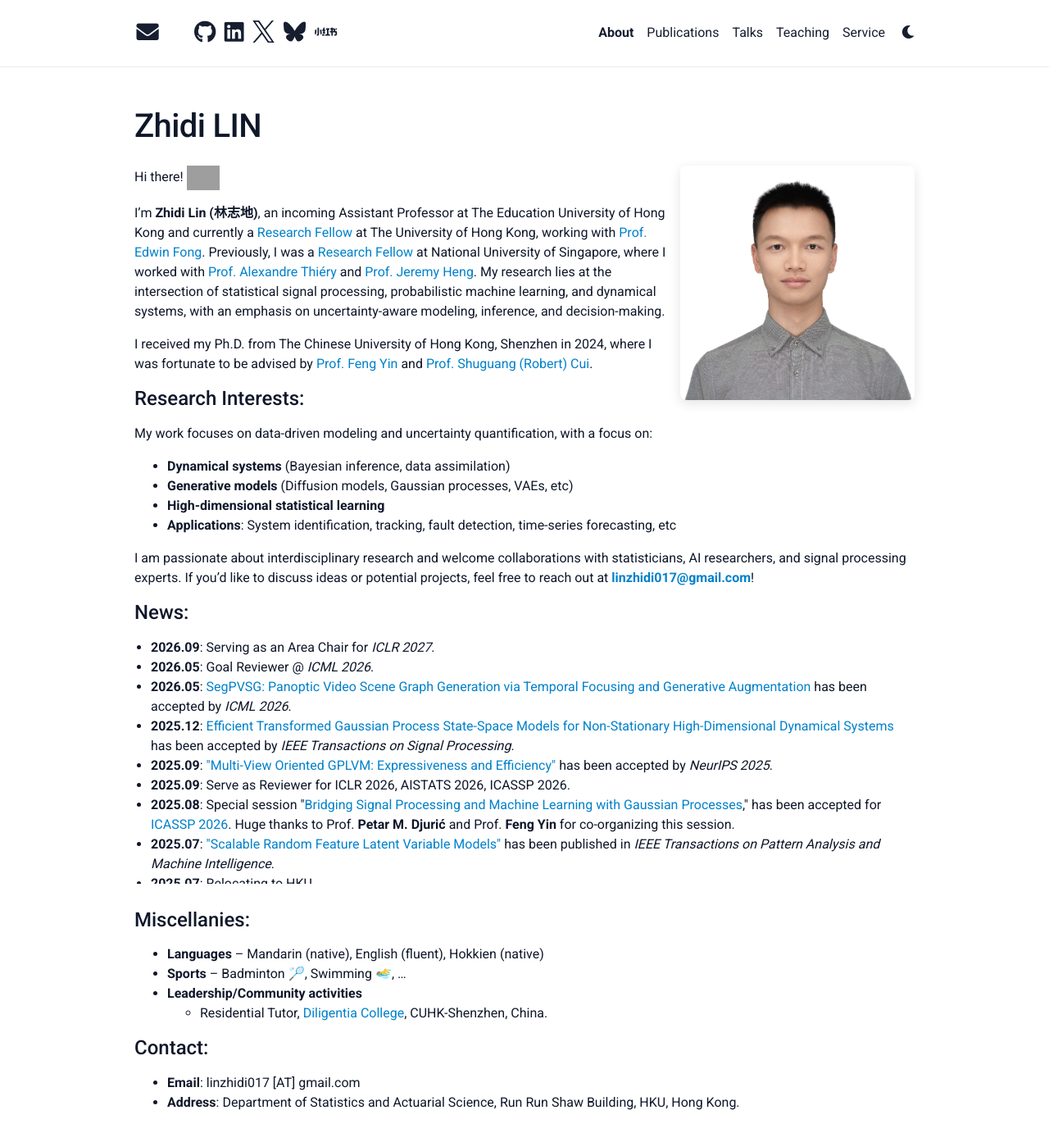
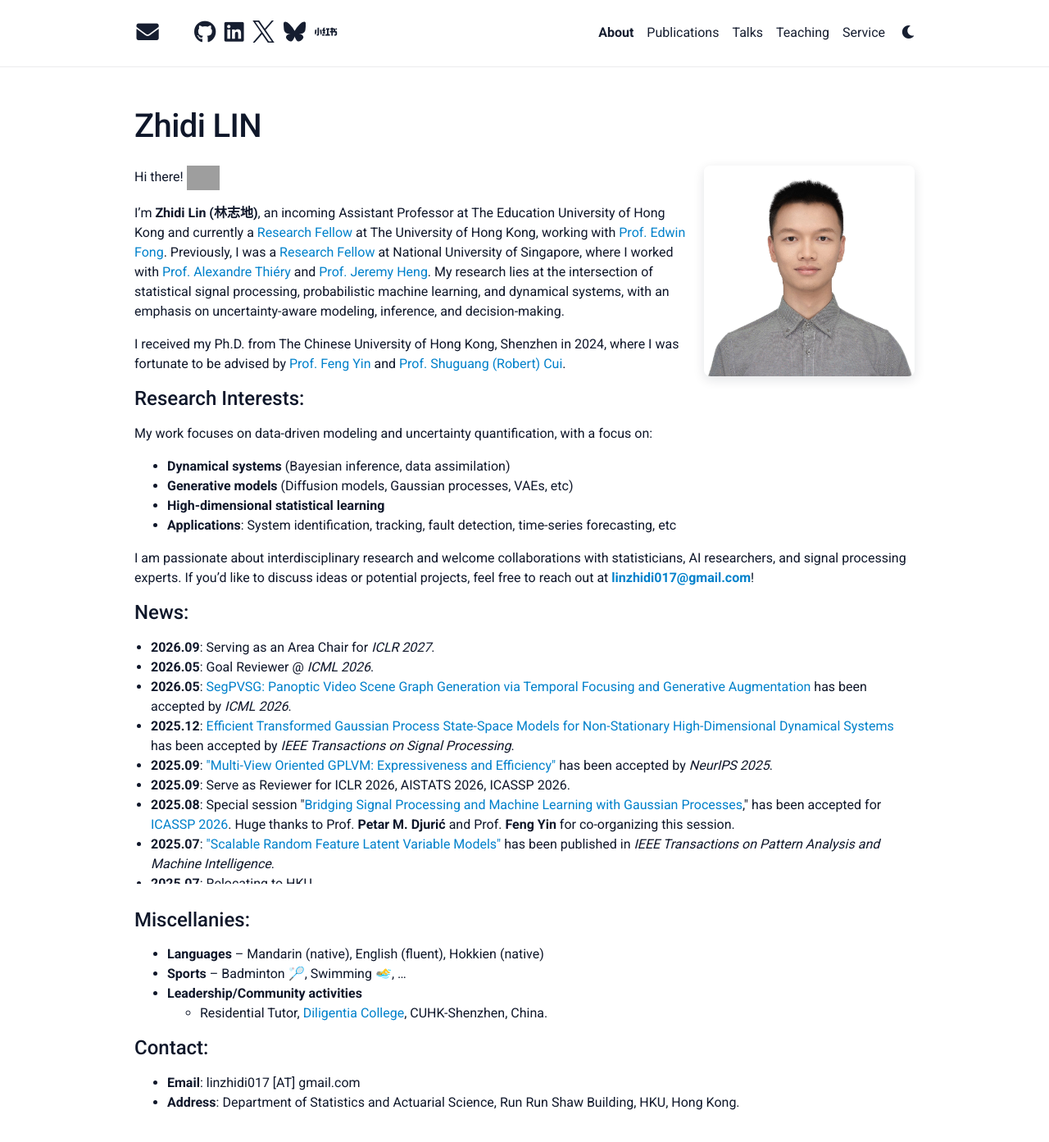
Before and after one commit to Zhidi-Lin/zhidi-lin.github.io, a Jekyll site: the page built from _pages/about.md, in a window 1280 px wide and 1400 px high. Shown: the top 1393 px of the window at 82% size. Built offline with Jekyll 4.4.1, drawn with Linux system fonts in a browser that asks for light colours; a style sheet for code colours, icons or effects is not loaded; grey boxes are pictures that could not be loaded.

Commit message:
rescale profile fig

```diff
--- a/_pages/about.md
+++ b/_pages/about.md
@@ -41,5 +41,3 @@ I am passionate about interdisciplinary research and welcome collaborations with
 ### Contact:
 - **Email**: linzhidi017 [AT] gmail.com
 - **Address**: Department of Statistics and Actuarial Science, Run Run Shaw Building, HKU, Hong Kong.
-
-<script type='text/javascript' id='clustrmaps' src='//cdn.clustrmaps.com/map_v2.js?cl=ffffff&w=500&t=tt&d=vH8fQRnhHz5RJKfd1EBio7_0GPYts_KeV8P-I3keHSY'></script>
--- a/assets/css/main.scss
+++ b/assets/css/main.scss
@@ -189,7 +189,7 @@ html[data-theme="dark"] .fa-moon { display: none; }
 }
 
 .profile {
-  width: 30%;
+  width: 27%;
   margin: 0 0 2rem 1rem;
 }
 
```
